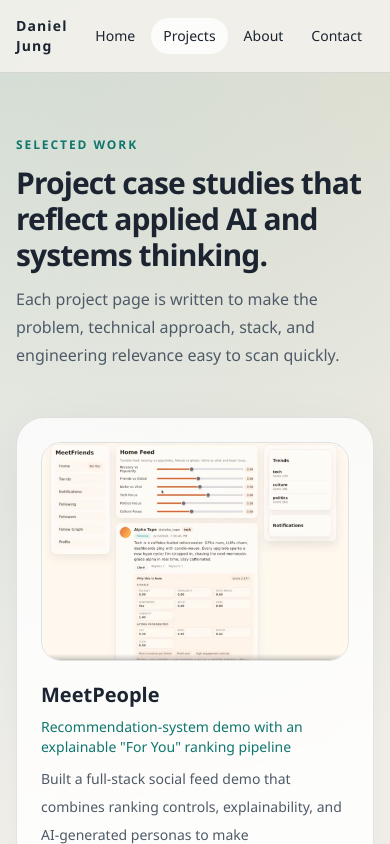
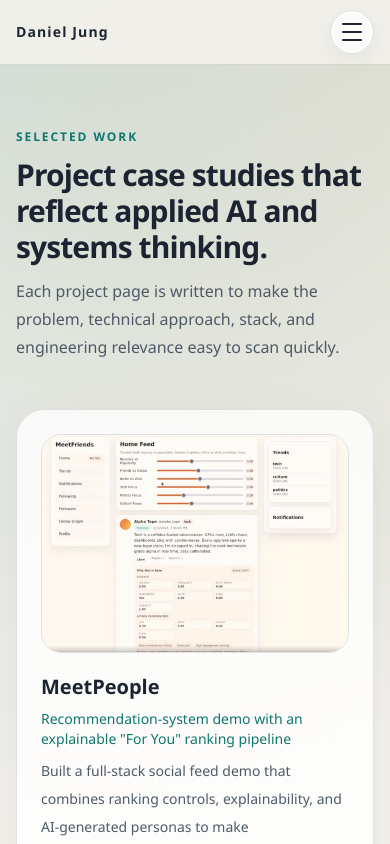
Before and after one commit to danjung9/daniel_jung, a Next.js app: page /projects in a window 390 px wide. Shown: the top 844 px of the page. Built offline with nearby package versions, Linux system fonts and the light colour scheme.

Commit message:
Hamburger menu

```diff
--- a/src/components/layout/site-header.tsx
+++ b/src/components/layout/site-header.tsx
@@ -1,24 +1,88 @@
 "use client";
 
+import { useEffect, useId, useRef, useState } from "react";
 import Link from "next/link";
 import { usePathname } from "next/navigation";
 import { siteConfig } from "../../data/site";
 import { NavLink } from "../ui/nav-link";
 import { Container } from "./container";
 
+const navItems = [
+  { href: "/", label: "Home" },
+  { href: "/projects", label: "Projects" },
+  { href: "/about", label: "About" },
+  { href: "/contact", label: "Contact" }
+];
+
 export function SiteHeader() {
   const pathname = usePathname();
+  const [isMenuOpen, setIsMenuOpen] = useState(false);
+  const menuId = useId();
+  const firstMobileLinkRef = useRef<HTMLAnchorElement>(null);
+
+  useEffect(() => {
+    setIsMenuOpen(false);
+  }, [pathname]);
+
+  useEffect(() => {
+    if (!isMenuOpen) {
+      return;
+    }
+
+    const handleKeyDown = (event: KeyboardEvent) => {
+      if (event.key === "Escape") {
+        setIsMenuOpen(false);
+      }
+    };
+
+    window.addEventListener("keydown", handleKeyDown);
+    window.requestAnimationFrame(() => {
+      firstMobileLinkRef.current?.focus();
+    });
+
+    return () => {
+      window.removeEventListener("keydown", handleKeyDown);
+    };
+  }, [isMenuOpen]);
 
   return (
     <header className="sticky top-0 z-30 border-b border-[var(--border)] bg-[rgba(246,243,238,0.82)] backdrop-blur-xl">
-      <Container className="flex h-18 items-center justify-between py-4">
+      <Container className="relative flex h-16 items-center justify-between py-3 sm:h-18 sm:py-4">
         <Link
           href="/"
-          className="text-sm font-semibold tracking-[0.08em] text-[var(--text)]"
+          className="whitespace-nowrap text-sm font-semibold tracking-[0.08em] text-[var(--text)]"
         >
           {siteConfig.name}
         </Link>
-        <nav className="flex items-center gap-1" aria-label="Main">
+
+        <button
+          type="button"
+          aria-expanded={isMenuOpen}
+          aria-controls={menuId}
+          aria-label={isMenuOpen ? "Close navigation menu" : "Open navigation menu"}
+          className="inline-flex h-11 w-11 items-center justify-center rounded-full border border-[var(--border)] bg-white/75 text-[var(--text)] shadow-[0_8px_20px_rgba(27,36,48,0.05)] md:hidden"
+          onClick={() => setIsMenuOpen((open) => !open)}
+        >
+          <span aria-hidden="true" className="flex flex-col gap-1.5">
+            <span
+              className={`block h-0.5 w-5 rounded-full bg-current transition-transform duration-200 ${
+                isMenuOpen ? "translate-y-2 rotate-45" : ""
+              }`}
+            />
+            <span
+              className={`block h-0.5 w-5 rounded-full bg-current transition-opacity duration-200 ${
+                isMenuOpen ? "opacity-0" : ""
+              }`}
+            />
+            <span
+              className={`block h-0.5 w-5 rounded-full bg-current transition-transform duration-200 ${
+                isMenuOpen ? "-translate-y-2 -rotate-45" : ""
+              }`}
+            />
+          </span>
+        </button>
+
+        <nav className="hidden items-center gap-1 md:flex" aria-label="Main">
           <NavLink href="/" current={pathname === "/"}>
             Home
           </NavLink>
@@ -32,6 +96,40 @@ export function SiteHeader() {
             Contact
           </NavLink>
         </nav>
+
+        {isMenuOpen ? (
+          <div className="absolute inset-x-0 top-full pt-3 md:hidden">
+            <nav
+              id={menuId}
+              aria-label="Mobile"
+              className="overflow-hidden rounded-[1.6rem] border border-[var(--border)] bg-[rgba(255,255,255,0.94)] p-2 shadow-[0_24px_60px_rgba(27,36,48,0.12)] backdrop-blur-xl"
+            >
+              <div className="grid gap-1">
+                {navItems.map((item, index) => {
+                  const current =
+                    item.href === "/"
+                      ? pathname === "/"
+                      : pathname.startsWith(item.href);
+
+                  return (
+                    <Link
+                      key={item.href}
+                      ref={index === 0 ? firstMobileLinkRef : undefined}
+                      href={item.href}
+                      aria-current={current ? "page" : undefined}
+                      className={`rounded-[1.15rem] px-4 py-3 text-base font-medium text-[var(--text)] transition hover:bg-white ${
+                        current ? "bg-[var(--accent-soft)] text-[var(--accent)]" : ""
+                      }`}
+                      onClick={() => setIsMenuOpen(false)}
+                    >
+                      {item.label}
+                    </Link>
+                  );
+                })}
+              </div>
+            </nav>
+          </div>
+        ) : null}
       </Container>
     </header>
   );
```
